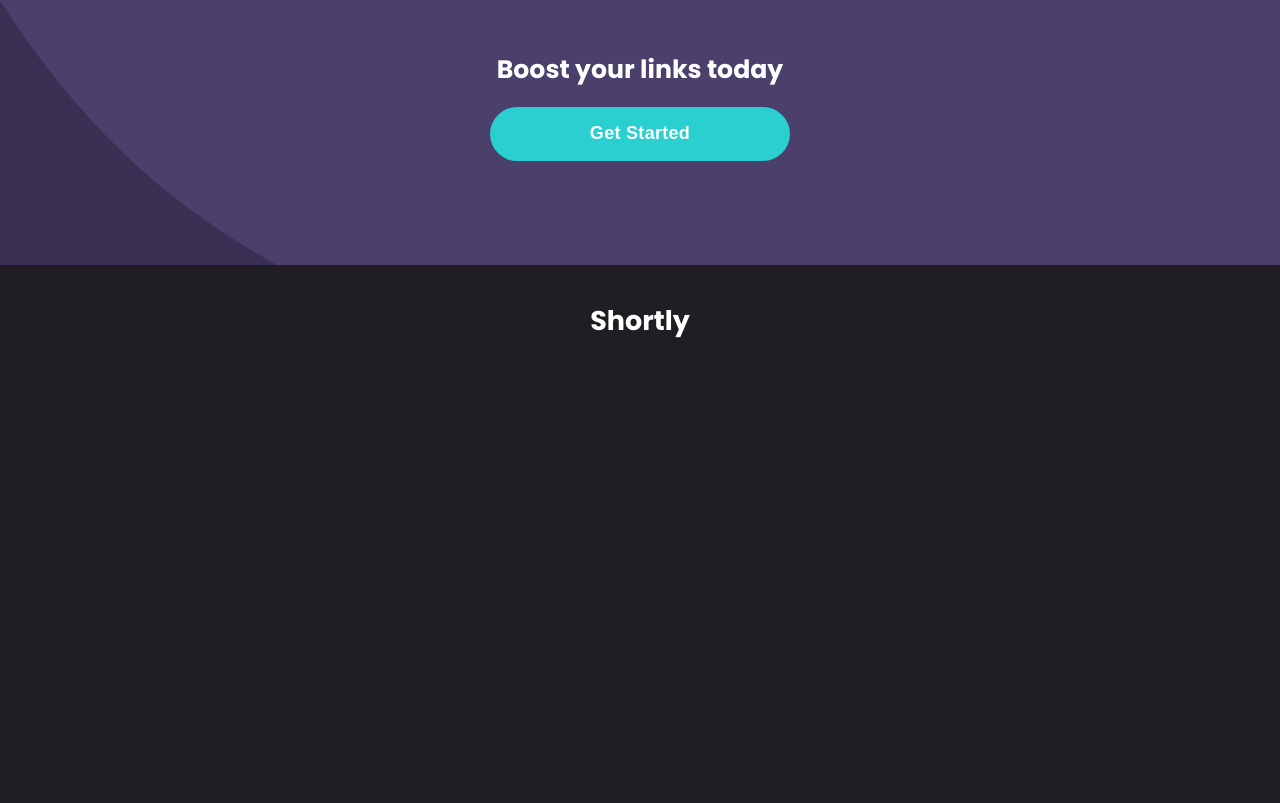
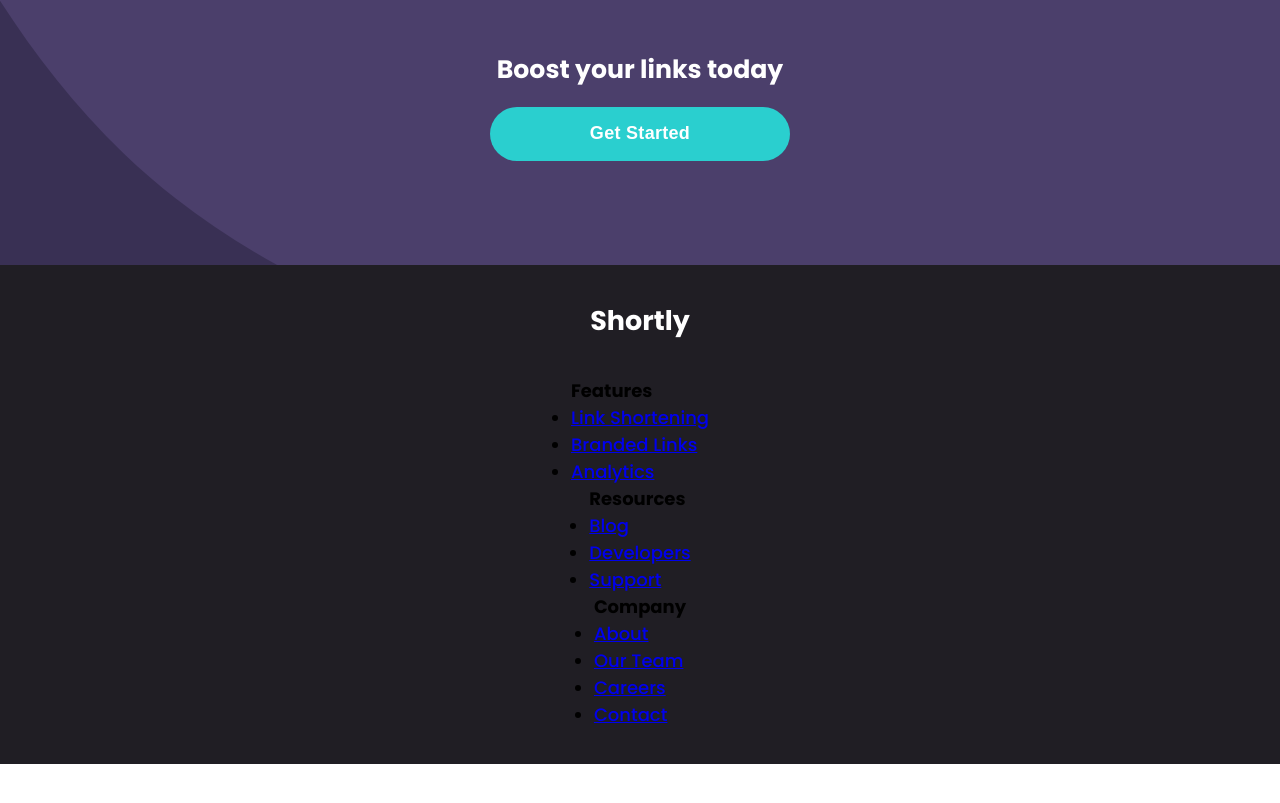
Before and after one commit to DariusMatthews/shorty_landing_page, a React (Create React App) app: page / in a window 1280 px wide. Shown: the part 2342-3145 px from the top of the page. After the commit the page ends 3106 px from the top, so only its background shows below. Built offline with nearby package versions, Linux system fonts and the light colour scheme.

Commit message:
added footer list component

```diff
--- a/src/components/Footer/Footer.jsx
+++ b/src/components/Footer/Footer.jsx
@@ -1,4 +1,5 @@
 import React from 'react'
+import FooterList from '../List/FooterList';
 import FooterContent from '../../content/FooterContent';
 
 export default function Footer() {
@@ -7,6 +8,18 @@ export default function Footer() {
   return (
     <div className="footer">
       <h1 className="footer__title">Shortly</h1>
+      <FooterList
+        title={features.title}
+        contents={features.links}
+      />
+      <FooterList
+        title={resources.title}
+        contents={resources.links}
+      />
+      <FooterList
+        title={company.title}
+        contents={company.links}
+      />
     </div>
   )
 }
--- /dev/null
+++ b/src/components/List/FooterList.jsx
@@ -0,0 +1,22 @@
+import React from 'react'
+
+export default function FooterList({ title, contents }) {
+  return (
+    <div className="Flist">
+      <h2 className="Flist__title">{title}</h2>
+      <ul className="Flist__list">
+      {contents.map((content, index) =>
+        <li
+        key={index}
+        className="Flist__listItem">
+          <a
+          href="#"
+          className="Flist__listLink">
+            {content}
+          </a>
+        </li>
+      )}
+      </ul>
+    </div>
+  )
+}
--- a/src/content/FooterContent.js
+++ b/src/content/FooterContent.js
@@ -1,14 +1,14 @@
 const FooterContent = [
   {
-    Title: "Features",
+    title: "Features",
     links: ["Link Shortening", "Branded Links", "Analytics"]
   },
   {
-    Title: "Resources",
+    title: "Resources",
     links: ["Blog", "Developers", "Support"]
   },
   {
-    Title: "Company",
+    title: "Company",
     links: ["About", "Our Team", "Careers", "Contact"]
   }
 ]
--- a/src/scss/1-components/footer/_footer.scss
+++ b/src/scss/1-components/footer/_footer.scss
@@ -1,5 +1,5 @@
 .footer {
-  min-height: 100vh;
+  min-height: 100px;
   background-color: $VeryDarkViolet;
   margin: 0 -25px;
   display: flex;
@@ -10,5 +10,6 @@
   &__title {
     color: white;
     font-size: 1.5rem;
+    margin-bottom: 2rem;
   }
 }
```
